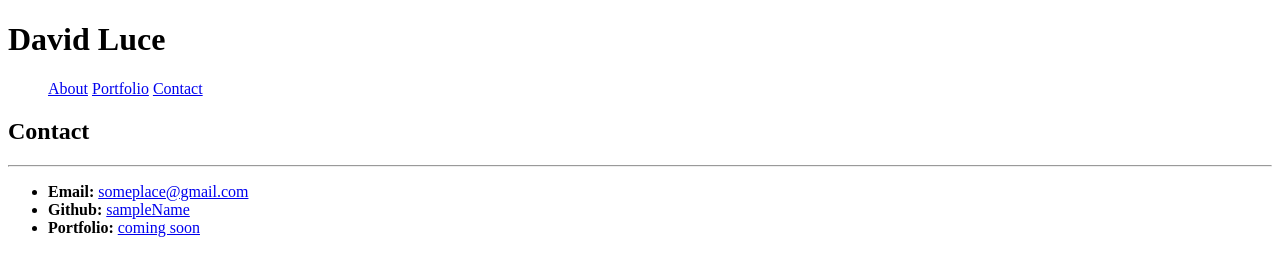
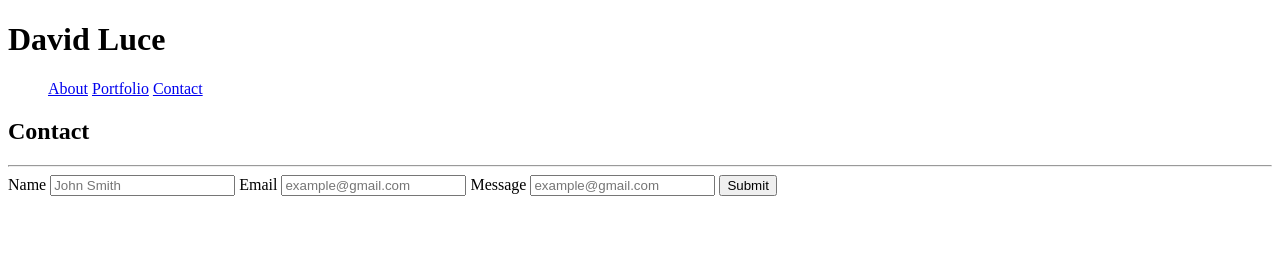
Before and after one commit to Droptime24/Basic-Portfolio, a plain HTML site: page contact.html in a window 1280 px wide. Drawn offline with Linux system fonts and the light colour scheme.

Commit message:
contact-form

```diff
--- a/contact.html
+++ b/contact.html
@@ -22,12 +22,20 @@
         <section>
             <h2>Contact</h2>
             <hr>
-            <ul>
-                <li><strong>Email:</strong> <a href="#">someplace@gmail.com</a></li>
-                <li><strong>Github:</strong> <a href="#">sampleName</a></li>
-                <li><strong>Portfolio:</strong> <a href="#">coming soon</a></li>
-            </ul>
-        </section>
+        <form>
+            <label for="name">Name</label>
+            <input type="text" name="name" id="" placeholder="John Smith">
+
+            <label for="email">Email</label>
+            <input type="email" name="email" id="" placeholder="example@gmail.com">
+
+            <label for="text">Message</label>
+            <input type="text" name="message" id="" placeholder="example@gmail.com">
+
+            <input type="button" value="Submit">
+
+        </form>
+    </section>
     </div>
 
 </body>
```
